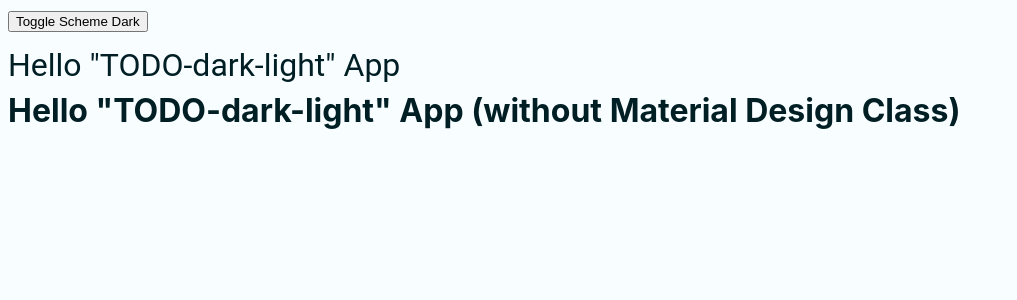
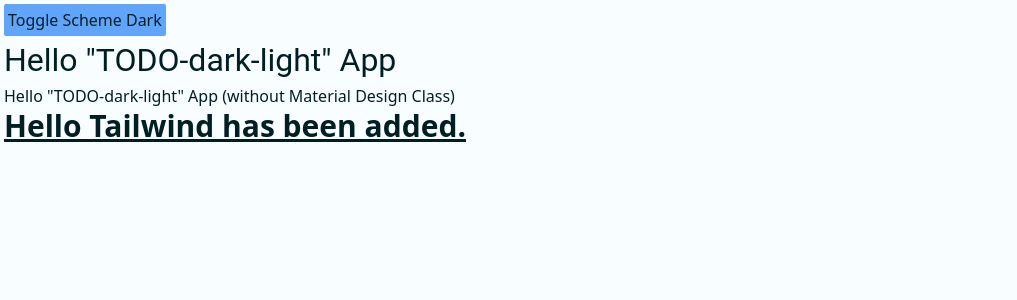
Before and after one commit to kaboomblam/tododarklight, a React (Vite) app: page / in a window 1280 px wide. Shown: the top 300 px of the page, without its empty margins (0-1017 px from the left). Built offline with nearby package versions, Linux system fonts and the light colour scheme; the HTML template or start-up script is replaced by a standard one.

Commit message:
Add tailwind css

```diff
--- a/package.json
+++ b/package.json
@@ -16,6 +16,9 @@
     "@types/react": "^18.0.24",
     "@types/react-dom": "^18.0.8",
     "@vitejs/plugin-react": "^2.2.0",
+    "autoprefixer": "^10.4.13",
+    "postcss": "^8.4.21",
+    "tailwindcss": "^3.2.4",
     "typescript": "^4.6.4",
     "vite": "^3.2.3"
   }
--- /dev/null
+++ b/postcss.config.cjs
@@ -0,0 +1,6 @@
+module.exports = {
+  plugins: {
+    tailwindcss: {},
+    autoprefixer: {},
+  },
+}
--- a/src/App.tsx
+++ b/src/App.tsx
@@ -12,12 +12,18 @@
 
   // document.body.classList.add() = isDark ? ".dark" : "";
   return (
-    <div>
-      <button onClick={(c) => setIsDark(!isDark)}>
+    <div className="p-1">
+      <button
+        onClick={(c) => setIsDark(!isDark)}
+        className="bg-blue-400 p-1 rounded-sm"
+      >
         Toggle Scheme {isDark ? "Light" : "Dark"}
       </button>
       <h1 className="headline-large">Hello "TODO-dark-light" App</h1>
       <h1>Hello "TODO-dark-light" App (without Material Design Class)</h1>
+      <h1 className="text-3xl font-bold underline">
+        Hello Tailwind has been added.
+      </h1>
     </div>
   );
 }
--- a/src/index.css
+++ b/src/index.css
@@ -1,17 +1,3 @@
-:root {
-  font-family: Inter, Avenir, Helvetica, Arial, sans-serif;
-  font-size: 16px;
-  line-height: 24px;
-  font-weight: 400;
-
-  /* color-scheme: light dark; */
-  /* color-scheme: only dark; */
-  /* color: rgba(255, 255, 255, 0.87);
-  background-color: #242424; */
-
-  font-synthesis: none;
-  text-rendering: optimizeLegibility;
-  -webkit-font-smoothing: antialiased;
-  -moz-osx-font-smoothing: grayscale;
-  -webkit-text-size-adjust: 100%;
-}
+@tailwind base;
+@tailwind components;
+@tailwind utilities;
--- /dev/null
+++ b/tailwind.config.cjs
@@ -0,0 +1,8 @@
+/** @type {import('tailwindcss').Config} */
+module.exports = {
+  content: ["./index.html", "./src/**/*.{js,ts,jsx,tsx}"],
+  theme: {
+    extend: {},
+  },
+  plugins: [],
+};
```
Also changed, not shown: 1 other file (tests, documents, lock files or other folders).
